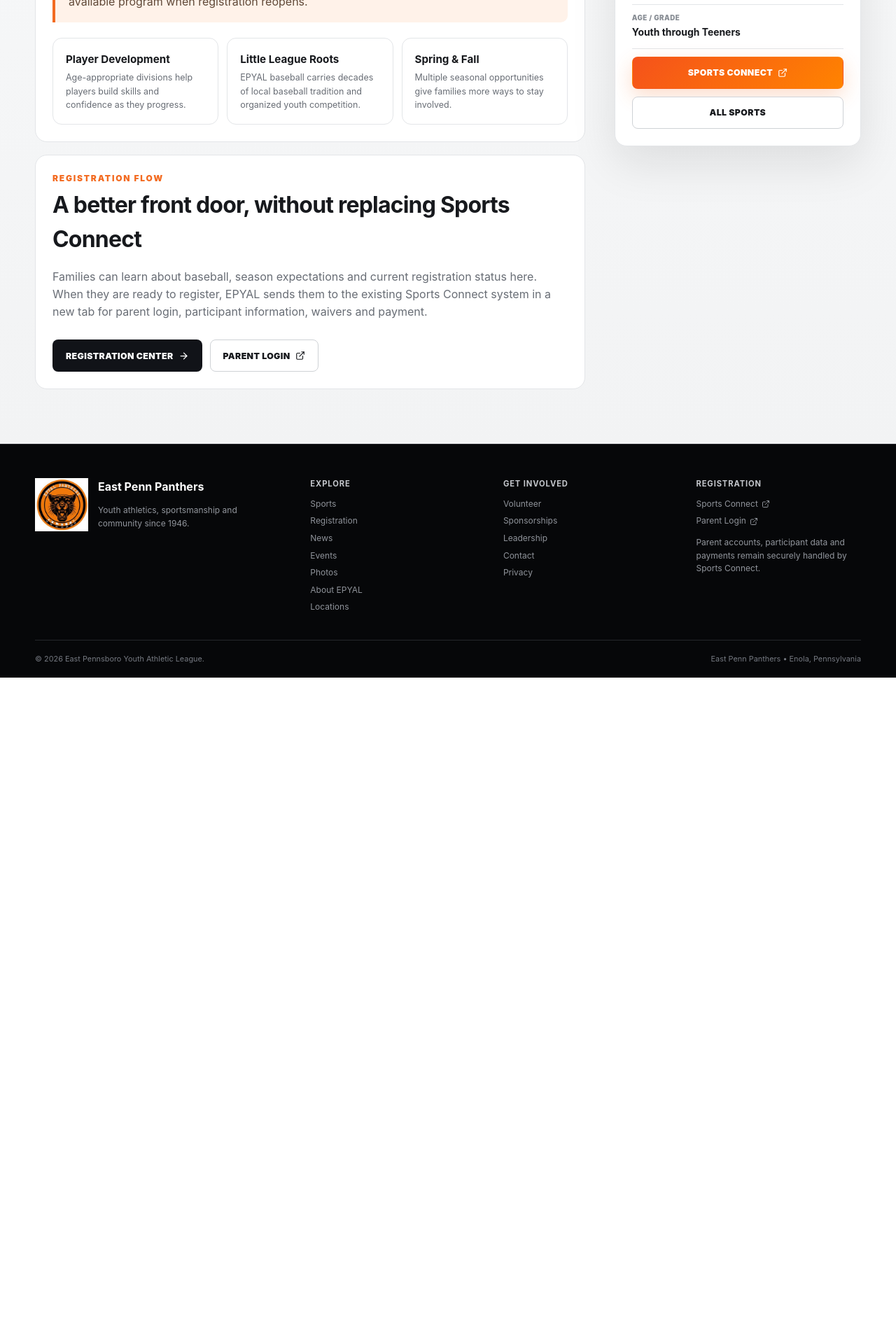
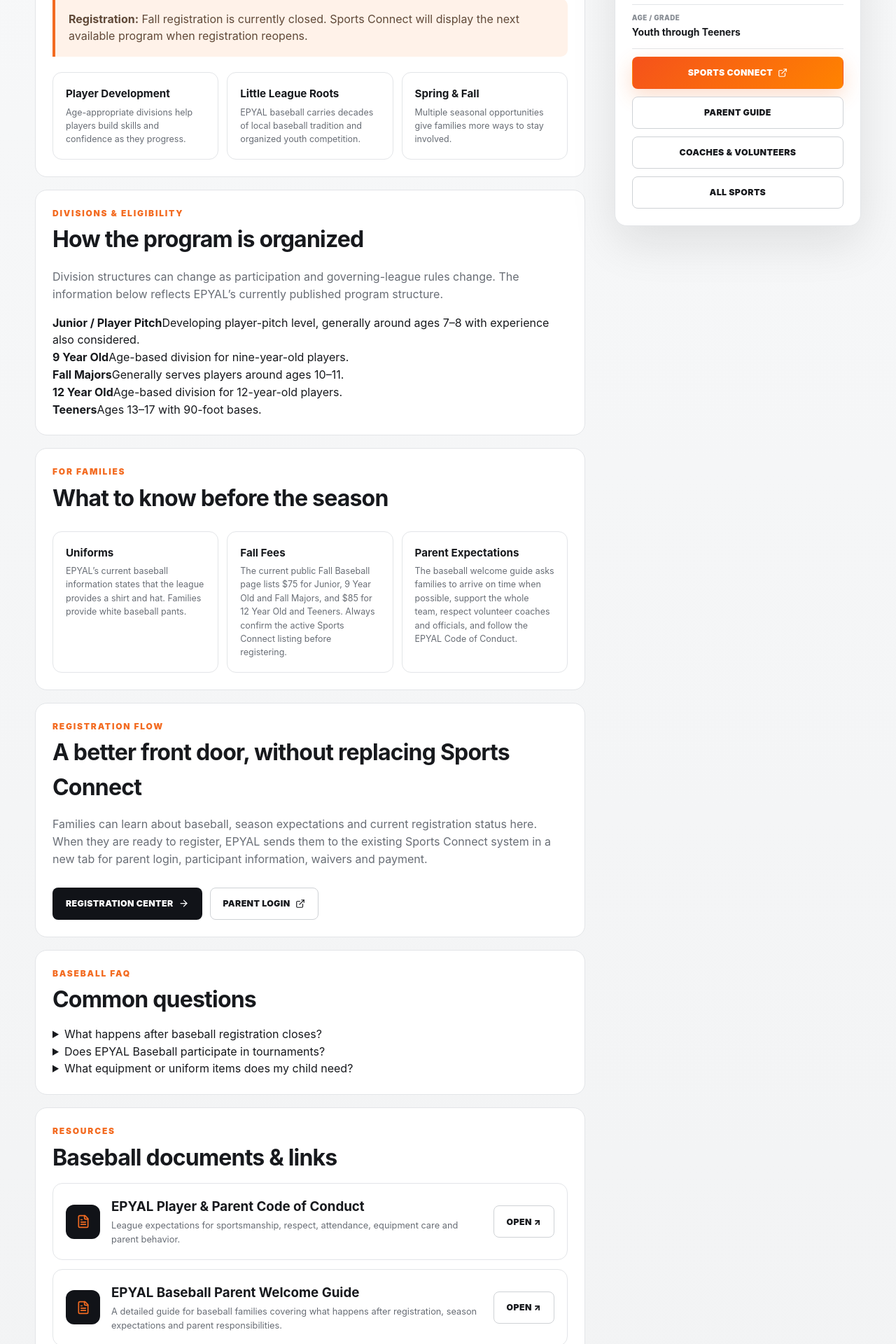
Before and after one commit to jeffstinson/eypal, a Next.js app: page /sports/baseball in a window 1280 px wide. Shown: the part 860-2780 px from the top of the page at 70% size. Before the commit the page ends 1828 px from the top, so only its background shows below. Built offline with nearby package versions, Linux system fonts and the light colour scheme; no server answers; the database is empty.

Commit message:
Phase 3: deepen sport pages with verified family content

```diff
--- a/app/sports/[slug]/page.tsx
+++ b/app/sports/[slug]/page.tsx
@@ -1,9 +1,10 @@
 import type { Metadata } from "next";
 import Link from "next/link";
 import { notFound } from "next/navigation";
-import { ArrowRight, ExternalLink, Mail } from "lucide-react";
+import { ArrowRight, ExternalLink, FileText, Mail } from "lucide-react";
 import { sports as seedSports, sportsConnectRoot } from "@/lib/site-content";
 import { getSports } from "@/lib/cms";
+import { resources, sportEditorial } from "@/lib/resource-content";
 
 export function generateStaticParams() {
   return seedSports.map(sport => ({ slug: sport.slug }));
@@ -14,9 +15,11 @@ export async function generateMetadata({ params }: { params: Promise<{ slug: str
   const sports = await getSports();
   const sport = sports.find(item => item.slug === slug);
   if (!sport) return { title: "Sport" };
+
   return {
-    title: sport.name,
-    description: sport.summary
+    title: `${sport.name} | East Pennsboro Youth Sports`,
+    description: `${sport.summary} Learn about ${sport.name.toLowerCase()} registration, ages, season information and contacts for the East Penn Panthers in Enola, Pennsylvania.`,
+    alternates: { canonical: `/sports/${sport.slug}` }
   };
 }
 
@@ -26,8 +29,25 @@ export default async function SportDetailPage({ params }: { params: Promise<{ sl
   const sport = sports.find(item => item.slug === slug);
   if (!sport) notFound();
 
+  const editorial = sportEditorial[slug];
+  const related = editorial?.relatedResources?.length
+    ? resources.filter(item => editorial.relatedResources?.includes(item.title))
+    : [];
+
+  const faqSchema = editorial?.faq?.length ? {
+    "@context": "https://schema.org",
+    "@type": "FAQPage",
+    mainEntity: editorial.faq.map(item => ({
+      "@type": "Question",
+      name: item.question,
+      acceptedAnswer: { "@type": "Answer", text: item.answer }
+    }))
+  } : null;
+
   return (
     <>
+      {faqSchema ? <script type="application/ld+json" dangerouslySetInnerHTML={{ __html: JSON.stringify(faqSchema) }} /> : null}
+
       <section className="page-hero">
         <div className="container page-hero-inner">
           <div className="breadcrumbs"><Link href="/">Home</Link><span>/</span><Link href="/sports">Sports</Link><span>/</span><span>{sport.name}</span></div>
@@ -51,7 +71,7 @@ export default async function SportDetailPage({ params }: { params: Promise<{ sl
             <article className="content-panel">
               <div className="eyebrow">Program Overview</div>
               <h2>{sport.name} at EPYAL</h2>
-              <p>{sport.summary}</p>
+              <p>{editorial?.intro || sport.summary}</p>
 
               <div className="info-banner">
                 <strong>Registration:</strong> {sport.registrationSummary}
@@ -67,6 +87,37 @@ export default async function SportDetailPage({ params }: { params: Promise<{ sl
               </div>
             </article>
 
+            {editorial?.divisions?.length ? (
+              <article className="content-panel" style={{ marginTop: 18 }}>
+                <div className="eyebrow">Divisions & Eligibility</div>
+                <h2>How the program is organized</h2>
+                <p>Division structures can change as participation and governing-league rules change. The information below reflects EPYAL’s currently published program structure.</p>
+                <div className="resource-table">
+                  {editorial.divisions.map(item => (
+                    <div className="resource-table-row" key={item.name}>
+                      <strong>{item.name}</strong>
+                      <span>{item.detail}</span>
+                    </div>
+                  ))}
+                </div>
+              </article>
+            ) : null}
+
+            {editorial?.familyNotes?.length ? (
+              <article className="content-panel" style={{ marginTop: 18 }}>
+                <div className="eyebrow">For Families</div>
+                <h2>What to know before the season</h2>
+                <div className="detail-grid">
+                  {editorial.familyNotes.map(item => (
+                    <div className="detail-card" key={item.title}>
+                      <h3>{item.title}</h3>
+                      <p>{item.text}</p>
+                    </div>
+                  ))}
+                </div>
+              </article>
+            ) : null}
+
             <article className="content-panel" style={{ marginTop: 18 }}>
               <div className="eyebrow">Registration Flow</div>
               <h2>A better front door, without replacing Sports Connect</h2>
@@ -76,6 +127,37 @@ export default async function SportDetailPage({ params }: { params: Promise<{ sl
                 <a className="button button-outline" href={sportsConnectRoot} target="_blank" rel="noreferrer">Parent Login <ExternalLink size={14} /></a>
               </div>
             </article>
+
+            {editorial?.faq?.length ? (
+              <article className="content-panel" style={{ marginTop: 18 }}>
+                <div className="eyebrow">{sport.name} FAQ</div>
+                <h2>Common questions</h2>
+                <div className="faq-list">
+                  {editorial.faq.map(item => (
+                    <details className="faq-item" key={item.question}>
+                      <summary>{item.question}</summary>
+                      <div><p>{item.answer}</p></div>
+                    </details>
+                  ))}
+                </div>
+              </article>
+            ) : null}
+
+            {related.length ? (
+              <article className="content-panel" style={{ marginTop: 18 }}>
+                <div className="eyebrow">Resources</div>
+                <h2>{sport.name} documents & links</h2>
+                <div className="list-grid">
+                  {related.map(resource => (
+                    <div className="list-card" key={resource.title}>
+                      <div className="list-card-icon"><FileText size={20} /></div>
+                      <div><h3>{resource.title}</h3><p>{resource.description}</p></div>
+                      <a className="button button-outline" href={resource.href} target="_blank" rel="noreferrer">Open ↗</a>
+                    </div>
+                  ))}
+                </div>
+              </article>
+            ) : null}
           </div>
 
           <aside className="sidebar-panel">
@@ -97,6 +179,8 @@ export default async function SportDetailPage({ params }: { params: Promise<{ sl
               <strong>{sport.ages}</strong>
             </div>
             <a className="button button-orange" href={sport.registrationUrl} target="_blank" rel="noreferrer">Sports Connect <ExternalLink size={14} /></a>
+            <Link className="button button-outline" href="/parents">Parent Guide</Link>
+            <Link className="button button-outline" href="/coaches">Coaches & Volunteers</Link>
             <Link className="button button-outline" href="/sports">All Sports</Link>
           </aside>
         </div>
```
